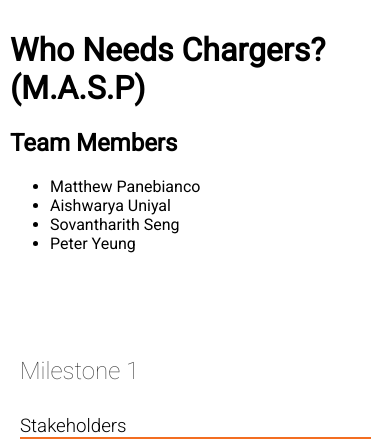
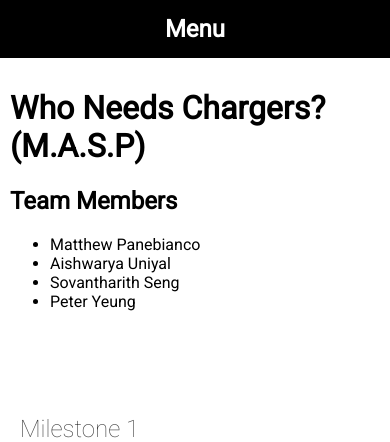
Before and after one commit to michaeljcaboose/620, a PHP site: page / in a window 390 px wide. Shown: the top 442 px of the page. Run offline with PHP 8.4, Linux system fonts and the light colour scheme.

Commit message:
nav updated

```diff
--- a/index.html
+++ b/index.html
@@ -6,6 +6,17 @@
 		<link href="milestone.css" type="text/css" rel="stylesheet" />
 	</head>
 	<body>
+		<div class="navigation">
+	        <nav>
+	            <input type="checkbox" id="mobile-nav-opener" class="mobile-nav">
+	            <label for="mobile-nav-opener"><h2>Menu</h2></label>
+	            <div class="mobile-nav desktop-nav">
+	                <a>Home</a><!--
+	             --><a>Milestone 1</a><!--
+	             --><a>About</a>
+	            </div>
+	        </nav>
+		</div>
 		<div class="hero">
 			<h1>Who Needs Chargers? (M.A.S.P)</h1>
 			<div>
--- a/milestone.css
+++ b/milestone.css
@@ -56,4 +103,51 @@ html{
 		width: 95%;
 		padding: 10px;
 	}
+
+	/* NAV */
+	/*
+
+	    MOBILE NAVIGATION
+
+	 */
+    #mobile-nav-opener{
+        display: none;
+    }
+
+    #mobile-nav-opener ~ label{
+        display: block;
+        text-align: center;
+        background-color: #000;
+        padding: 15px 0px;
+        color: #fff;
+    }
+    #mobile-nav-opener ~ label h2{
+        margin: 0px;
+    }
+
+    #mobile-nav-opener ~ .mobile-nav{
+        max-height: 0;
+        transition: max-height .5s;
+        -webkit-transition: max-height .5s;
+        overflow: hidden;
+    }
+
+    #mobile-nav-opener:checked ~ .mobile-nav {
+        max-height:200px;
+    }
+
+    .mobile-nav a{
+        display: block;
+        padding: 10px;
+        text-align: center;
+        background-color:rgb(238, 87, 26);
+        color: #fff;
+    }
+
+    .mobile-nav a:first-child{
+        padding-top:15px;
+    }
+    .mobile-nav a:last-child{
+        padding-bottom:15px;
+    }
 }
```
Also changed, not shown: other parts of milestone.css (+47 -0 lines).
